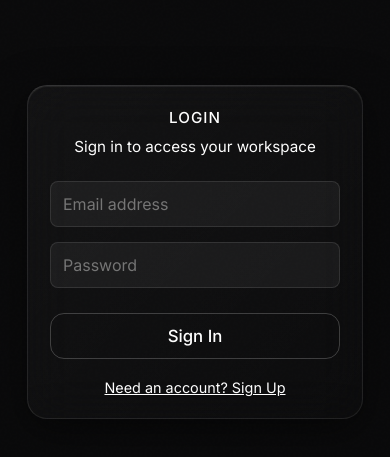
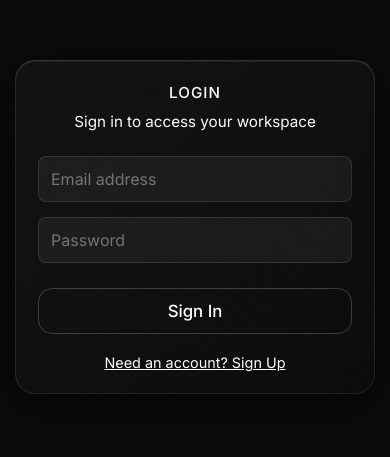
Before and after one commit to gitruparel/personal-dashboard, a Next.js app: page / in a window 390 px wide. Shown: the part 111-568 px from the top of the page. Built offline with nearby package versions, Linux system fonts and the light colour scheme; no server answers.

Commit message:
fix: resolve mobile container layout offset for perfect symmetrical centering

```diff
--- a/app/globals.css
+++ b/app/globals.css
@@ -203,13 +203,11 @@ header {
 }
 
 @media (max-width: 800px) {
-    body { padding: 40px 15px; }
     .card { grid-column: span 12; }
     .greeting { font-size: 2.2rem; }
 }
 
 @media (max-width: 600px) {
-    body { padding: 25px 12px; }
     .container {
         padding: 20px 15px;
     }
@@ -702,7 +700,8 @@ header {
 /* Lock down body overscroll elastic bounce, letting main content scroll cleanly */
 html, body {
     overscroll-behavior: none;
-    max-width: 100vw;
+    width: 100%;
+    max-width: 100%;
     overflow-x: hidden;
 }
 
```
Also changed, not shown: app/(dashboard)/layout.css (+9 -1 lines).
